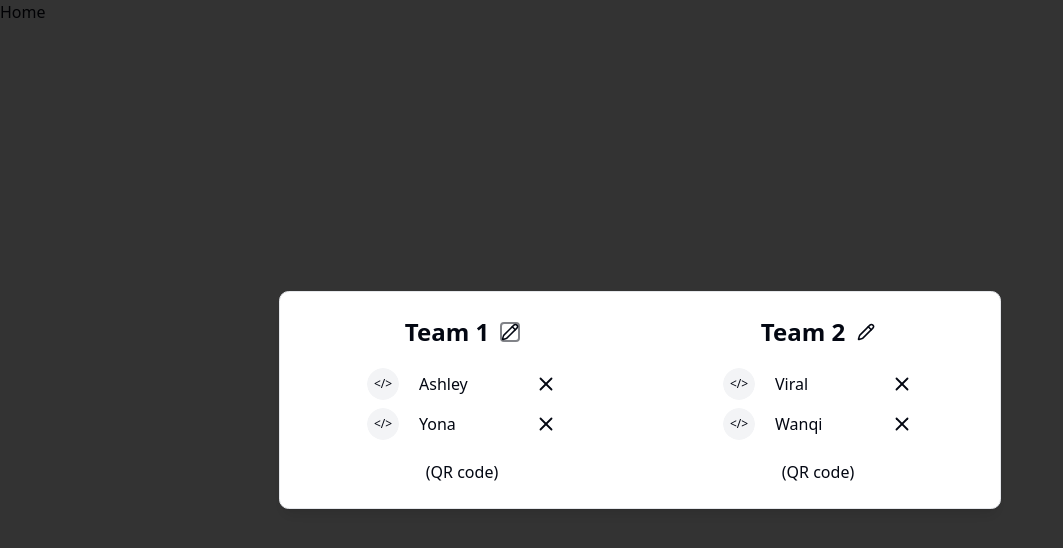
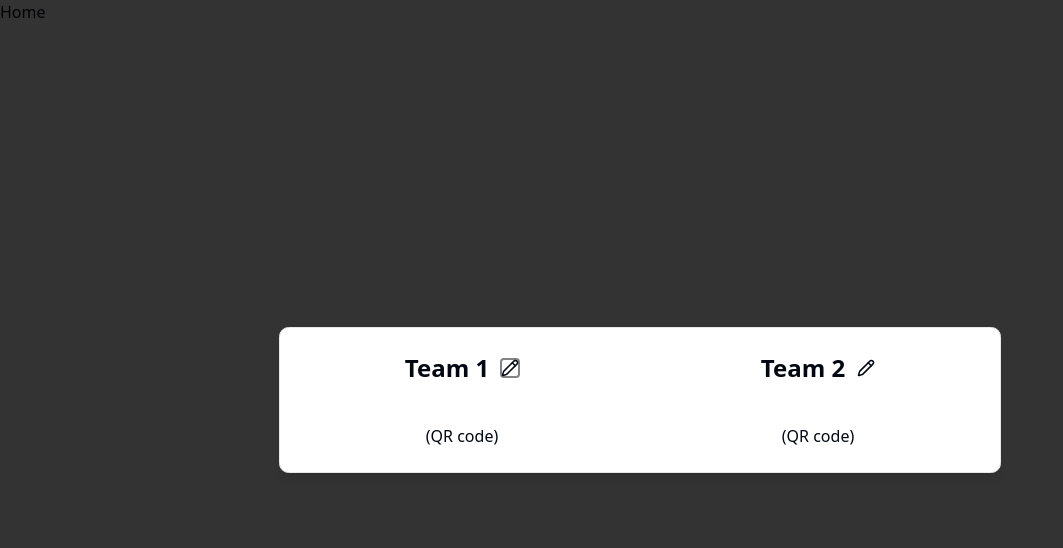
Before and after one commit to Yonava/code-swap, a React (Vite) app in the folder client/: page / in a window 1280 px wide. Shown: the top 548 px of the page, without its empty margins (0-1063 px from the left). Built offline with nearby package versions, Linux system fonts and the light colour scheme.

Commit message:
Rename User as Player to keep verbiage consistent #11

```diff
--- a/client/src/components/waiting-room/WaitingRoom.tsx
+++ b/client/src/components/waiting-room/WaitingRoom.tsx
@@ -1,4 +1,3 @@
-import { MOCK_USERS } from '@/mock-data/mock-users';
 import { Modal } from '@/components/Modal';
 import { WaitingRoomTeam } from './WaitingRoomTeam';
 
@@ -11,14 +10,8 @@ export const WaitingRoom = () => {
       hideHeader
       className="w-[80dvw] sm:w-96 md:w-2xl flex flex-col md:flex-row gap-10"
     >
-      <WaitingRoomTeam
-        defaultName="Team 1"
-        players={[MOCK_USERS[0], MOCK_USERS[1]]}
-      ></WaitingRoomTeam>
-      <WaitingRoomTeam
-        defaultName="Team 2"
-        players={[MOCK_USERS[2], MOCK_USERS[3]]}
-      ></WaitingRoomTeam>
+      <WaitingRoomTeam defaultName="Team 1"></WaitingRoomTeam>
+      <WaitingRoomTeam defaultName="Team 2"></WaitingRoomTeam>
     </Modal>
   );
 };
--- a/client/src/components/waiting-room/WaitingRoomPlayer.tsx
+++ b/client/src/components/waiting-room/WaitingRoomPlayer.tsx
@@ -1,22 +1,22 @@
 import { ProfilePicture } from '@/components/ProfilePicture';
-import { User } from '@/types/User';
+import { Player } from '@/types/Player';
 import { X } from 'lucide-react';
 
 type WaitingRoomPlayerProps = {
-  user: User;
+  player: Player;
   onRemove: (id: string) => void;
 };
 
 export const WaitingRoomPlayer = ({
-  user,
+  player,
   onRemove,
 }: WaitingRoomPlayerProps) => {
   return (
     <div className="flex items-center gap-5">
-      <ProfilePicture src={user.pfp} />
-      <div className="min-w-24">{user.name}</div>
+      <ProfilePicture src={player.pfp} />
+      <div className="min-w-24">{player.name}</div>
       <button
-        onClick={() => onRemove(user.id)}
+        onClick={() => onRemove(player.id)}
         className="cursor-pointer"
       >
         <X size={22} />
--- a/client/src/components/waiting-room/WaitingRoomTeam.tsx
+++ b/client/src/components/waiting-room/WaitingRoomTeam.tsx
@@ -1,18 +1,20 @@
 import { EditableInput } from '@/components/EditableInput';
-import { User } from '@/types/User';
+import { MOCK_PLAYERS } from '@/mock-data/mock-players';
+import { Player } from '@/types/Player';
+import { useState } from 'react';
 import { WaitingRoomPlayer } from './WaitingRoomPlayer';
 
 type WaitingRoomTeamProps = {
   defaultName: string;
-  players: User[];
 };
 
-export const WaitingRoomTeam = ({
-  defaultName,
-  players,
-}: WaitingRoomTeamProps) => {
-  function handleRemovePlayer(id: string) {
-    console.log(id);
+export const WaitingRoomTeam = ({ defaultName }: WaitingRoomTeamProps) => {
+  const [players, setPlayers] = useState<Player[]>([]);
+
+  function removePlayer(id: string) {
+    // setPlayers((players) =>
+    //   players.map((p) => (p.id === id ? { id: p.id } : p))
+    // );
   }
 
   return (
@@ -25,8 +27,9 @@ export const WaitingRoomTeam = ({
       <div className="flex flex-col items-center gap-2">
         {players.map((player) => (
           <WaitingRoomPlayer
-            user={player}
-            onRemove={handleRemovePlayer}
+            key={player.id}
+            player={player}
+            onRemove={removePlayer}
           />
         ))}
       </div>
--- /dev/null
+++ b/client/src/mock-data/mock-players.ts
@@ -0,0 +1,8 @@
+import { Player } from '@/types/Player';
+
+export const MOCK_PLAYERS: Player[] = [
+  { id: '1', name: 'Ashley' },
+  { id: '2', name: 'Wanqi' },
+  { id: '3', name: 'Viral' },
+  { id: '4', name: 'Yona' },
+];
--- a/client/src/mock-data/mock-users.ts
+++ /dev/null
@@ -1,8 +0,0 @@
-import { User } from '@/types/User';
-
-export const MOCK_USERS: User[] = [
-  { id: '1', name: 'Ashley' },
-  { id: '2', name: 'Yona' },
-  { id: '3', name: 'Viral' },
-  { id: '4', name: 'Wanqi' },
-];
--- a/client/src/types/User.ts
+++ b/client/src/types/Player.ts
@@ -1,4 +1,4 @@
-export type User = {
+export type Player = {
   id: string;
   name: string;
   pfp?: string;
```
